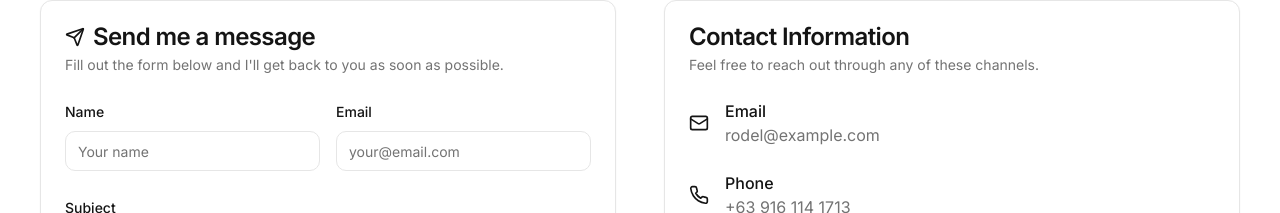
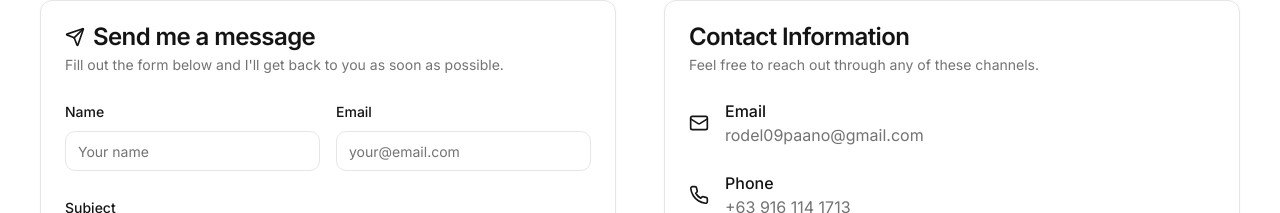
Before and after one commit to RodelPaano/Rodel-Portfoloi, a React (Vite) app: page /#/contact in a window 1280 px wide. Shown: the part 336-549 px from the top of the page. Built offline with nearby package versions, Linux system fonts and the light colour scheme.

Commit message:
update ContactPage

```diff
--- a/src/pages/ContactPage.tsx
+++ b/src/pages/ContactPage.tsx
@@ -145,7 +145,9 @@
                     <Mail className="h-5 w-5 text-primary" />
                     <div>
                       <p className="font-medium">Email</p>
-                      <p className="text-muted-foreground">rodel@example.com</p>
+                      <p className="text-muted-foreground">
+                        rodel09paano@gmail.com
+                      </p>
                     </div>
                   </div>
 
```
